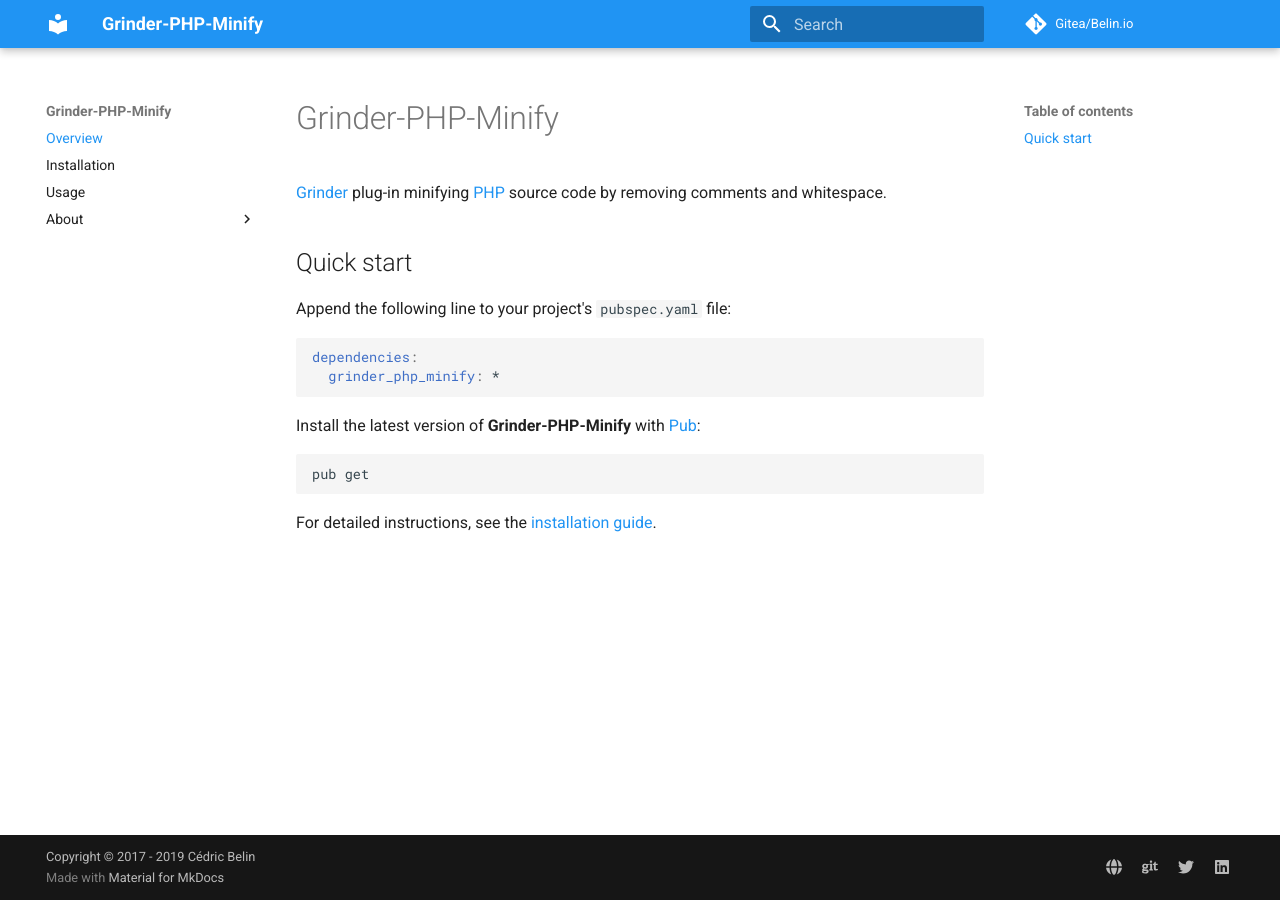
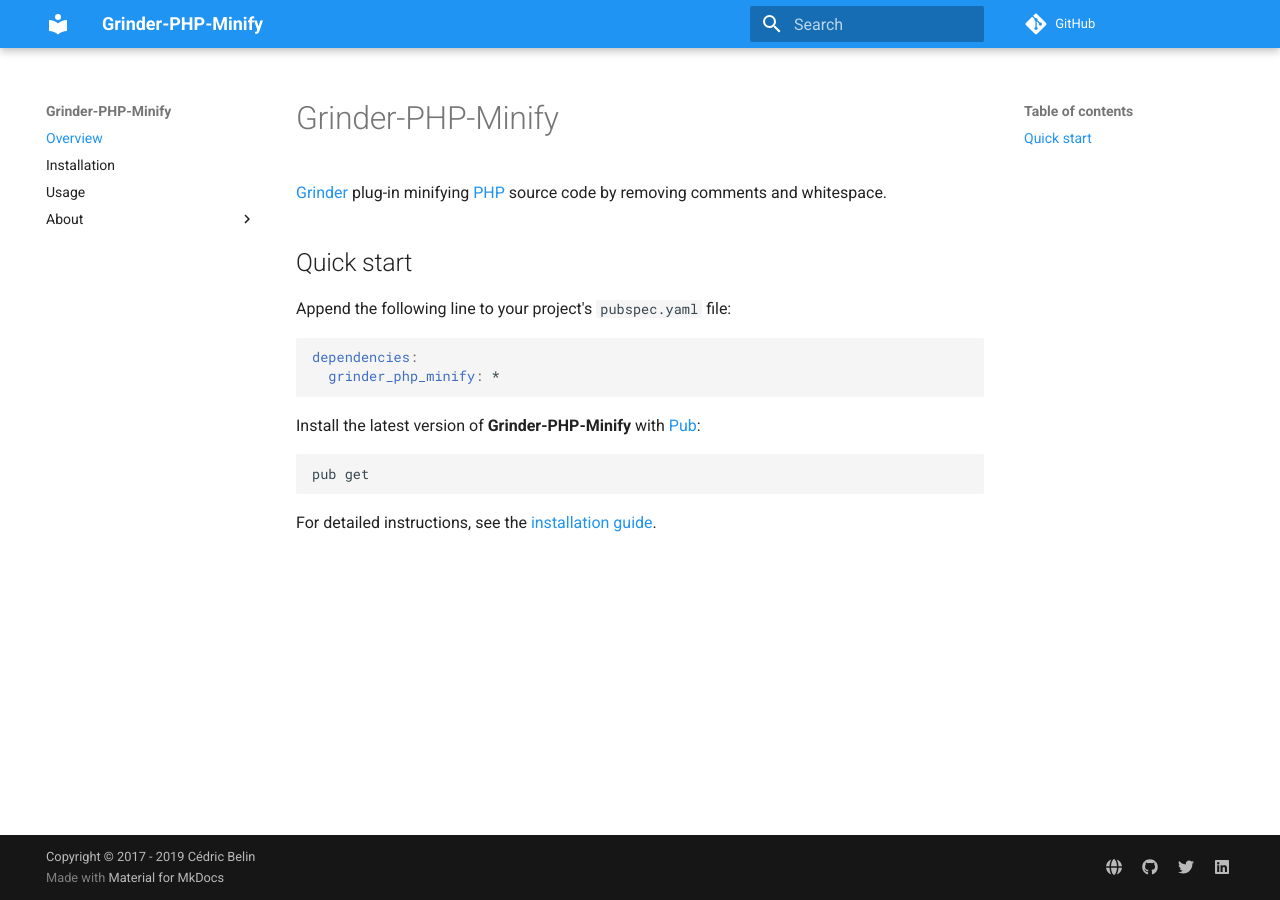
Before and after one commit to cedx/grinder-php-minify, an MkDocs documentation site: the page built from doc/index.md, in a window 1280 px wide. Built offline with MkDocs 1.6.1 and Material for MkDocs 9.7.7, drawn with Linux system fonts in a browser that asks for light colours; comment, search, counter and statistics services are not loaded.

Commit message:
Updated the URL of the Git repository

```diff
--- a/mkdocs.yml
+++ b/mkdocs.yml
@@ -6,8 +6,8 @@ site_url: https://dev.belin.io/grinder-php-minify
 docs_dir: doc
 site_dir: web
 
-repo_name: Gitea/Belin.io
-repo_url: https://git.belin.io/cedx/grinder-php-minify
+repo_name: GitHub
+repo_url: https://github.com/cedx/grinder-php-minify
 edit_uri: ''
 
 copyright: Copyright &copy; 2017 - 2019 Cédric Belin
@@ -18,7 +18,7 @@ google_analytics:
 extra:
   social:
   - {type: globe, link: 'https://belin.io'}
-  - {type: git, link: 'https://git.belin.io/cedx'}
+  - {type: github, link: 'https://github.com/cedx'}
   - {type: twitter, link: 'https://twitter.com/cedxbelin'}
   - {type: linkedin, link: 'https://linkedin.com/in/cedxbelin'}
 
--- a/pubspec.yaml
+++ b/pubspec.yaml
@@ -5,6 +5,8 @@ author: Cédric Belin <cedric@belin.io>
 description: Grinder plug-in minifying PHP source code by removing comments and whitespace.
 documentation: https://dev.belin.io/grinder-php-minify/api
 homepage: https://dev.belin.io/grinder-php-minify
+issue_tracker: https://github.com/cedx/grinder-php-minify/issues
+repository: https://github.com/cedx/grinder-php-minify
 
 environment:
   sdk: '>=2.1.0 <3.0.0'
```
Also changed, not shown: README.md (+1 -1 lines).
